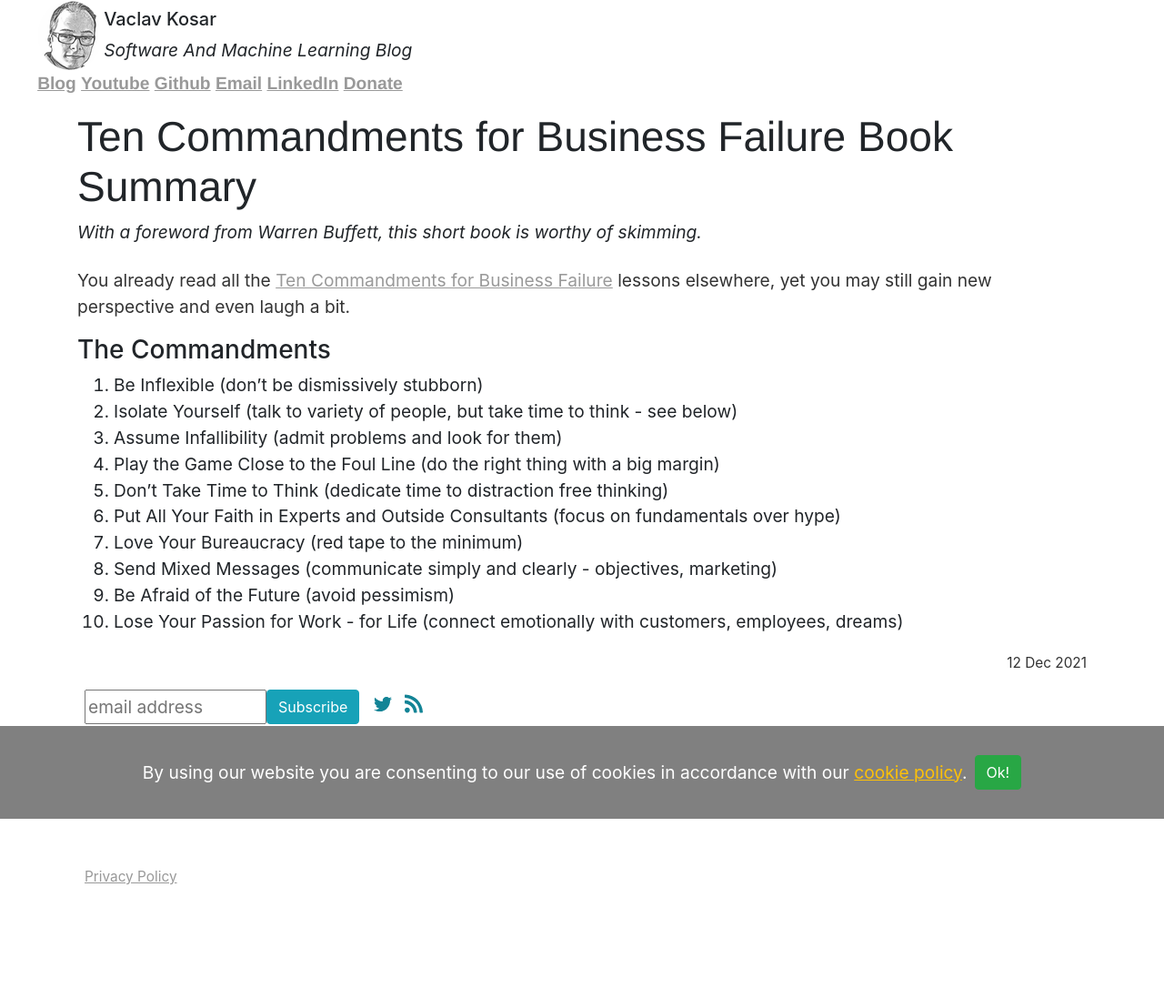
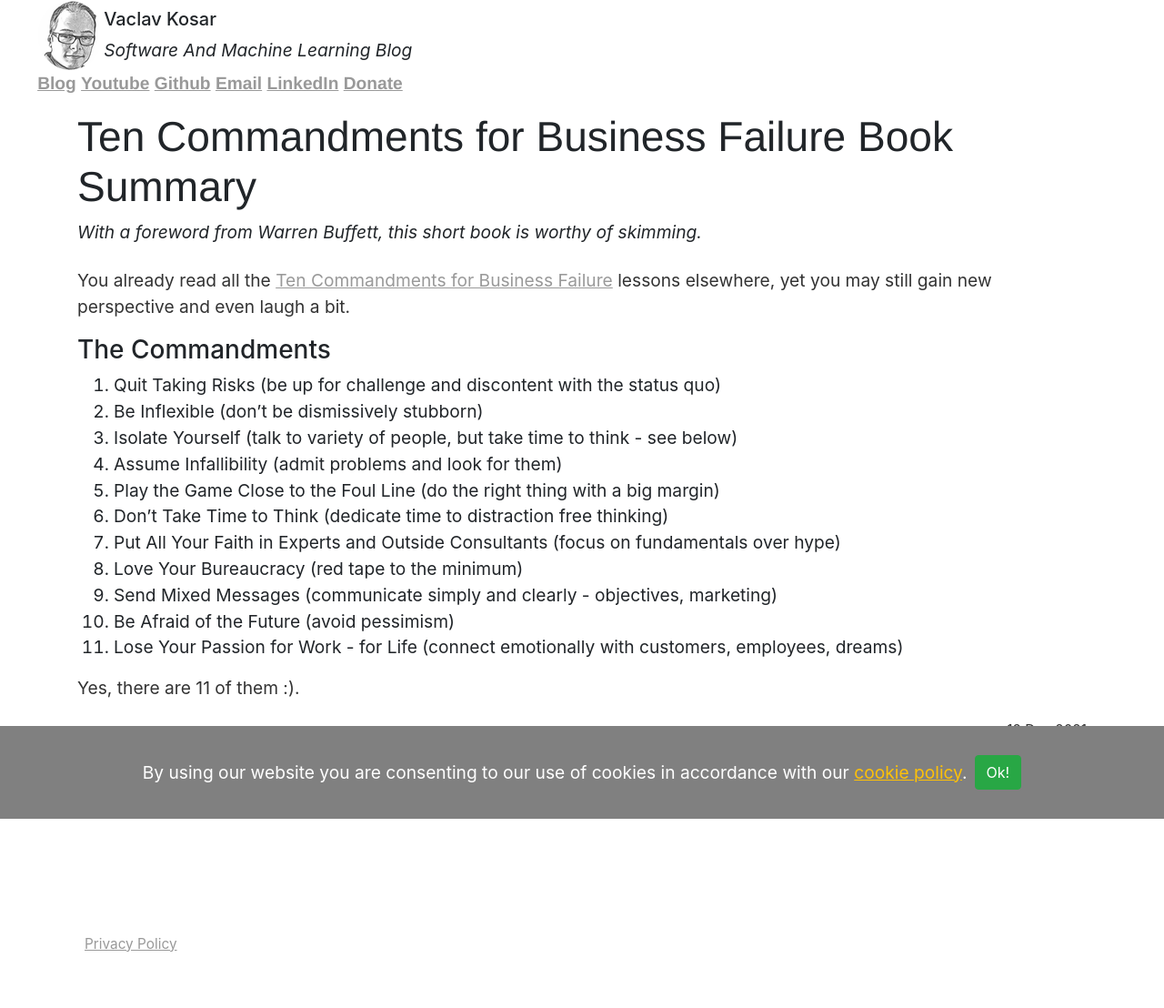
Before and after one commit to vackosar/vackosar.github.io, a Jekyll site: the page built from _posts/2021-12-12-Ten-Commandments-for-business-failure.md, in a window 1280 px wide. Shown: the whole page at 91% size. Built offline with Jekyll 4.4.1, drawn with Linux system fonts in a browser that asks for light colours; before the commit the page ends 1034 px from its top, so only the background shows below that.

Commit message:
2021-12-12-Ten-Commandments-for-business-failure.md

```diff
--- a/_posts/2021-12-12-Ten-Commandments-for-business-failure.md
+++ b/_posts/2021-12-12-Ten-Commandments-for-business-failure.md
@@ -11,13 +11,16 @@
 
 ### The Commandments
 
-1. Be Inflexible (don't be dismissively stubborn)
-2. Isolate Yourself (talk to variety of people, but take time to think - see below)
-3. Assume Infallibility (admit problems and look for them)
-4. Play the Game Close to the Foul Line (do the right thing with a big margin)
-5. Don't Take Time to Think (dedicate time to distraction free thinking)
-6. Put All Your Faith in Experts and Outside Consultants (focus on fundamentals over hype)
-7. Love Your Bureaucracy (red tape to the minimum)
-8. Send Mixed Messages (communicate simply and clearly - objectives, marketing)
-9. Be Afraid of the Future (avoid pessimism)
-10. Lose Your Passion for Work - for Life (connect emotionally with customers, employees, dreams)
+1. Quit Taking Risks (be up for challenge and discontent with the status quo)
+2. Be Inflexible (don't be dismissively stubborn)
+3. Isolate Yourself (talk to variety of people, but take time to think - see below)
+4. Assume Infallibility (admit problems and look for them)
+5. Play the Game Close to the Foul Line (do the right thing with a big margin)
+6. Don't Take Time to Think (dedicate time to distraction free thinking)
+7. Put All Your Faith in Experts and Outside Consultants (focus on fundamentals over hype)
+8. Love Your Bureaucracy (red tape to the minimum)
+9. Send Mixed Messages (communicate simply and clearly - objectives, marketing)
+10. Be Afraid of the Future (avoid pessimism)
+11. Lose Your Passion for Work - for Life (connect emotionally with customers, employees, dreams)
+
+Yes, there are 11 of them :).
```
